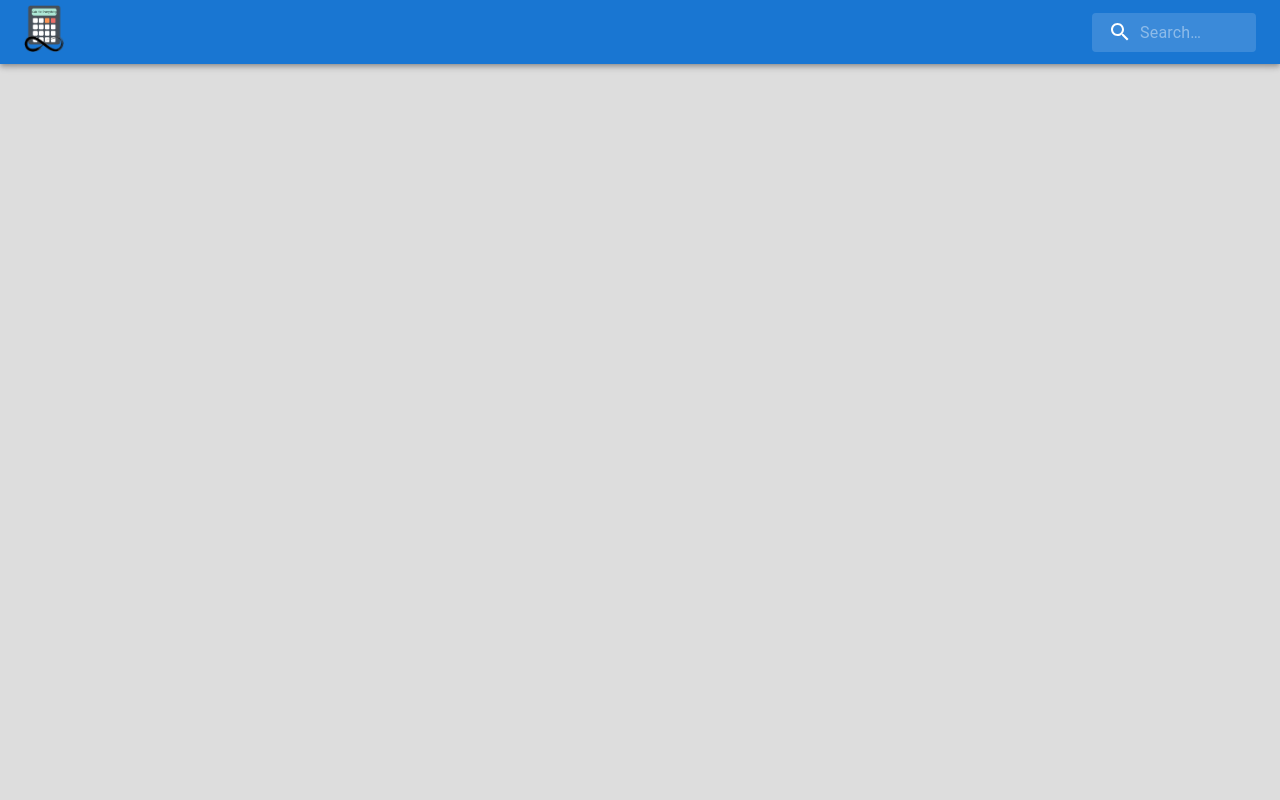
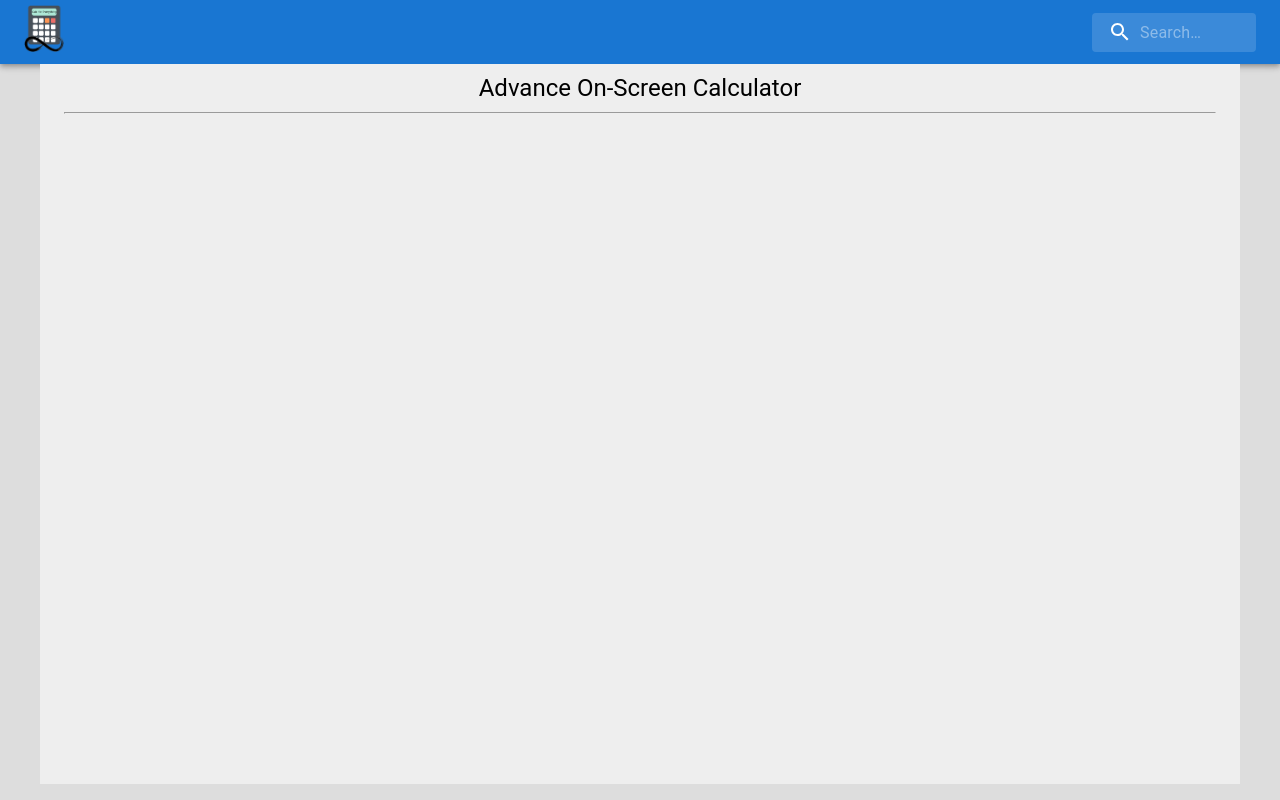
Before and after one commit to SarthakKeshari/calc_for_everything, a React (Create React App) app in the folder calculators/: page /advonscreencalc in a window 1280 px wide. Before the commit this address had no page. Built offline with nearby package versions, Linux system fonts and the light colour scheme.

Commit message:
Added folders for contribution

```diff
--- a/calculators/src/App.js
+++ b/calculators/src/App.js
@@ -70,6 +70,8 @@ import MainPercentileCalc from './mathematical/percentileCalc/MainPercentileCalc
 import MainCoPrimeFinder from './mathematical/coPrimeFinder/MainCoPrimeFinder';
 import MainMolecularWeightCalc from './chemistry/molecularWeightCalc/MainMolecularWeightCalc';
 import MainProfitMarginCalc from './finance/profitMarginCalc/MainProfitMarginCalc';
+import MainSimpleOnScreenCalc from './computer_science/simpleOnScreenCalc/MainSimpleOnScreenCalc';
+import MainAdvOnScreenCalc from './computer_science/advOnScreenCalc/MainAdvOnScreenCalc';
 
 function App() {
   return (
@@ -104,6 +106,8 @@ function App() {
             <Route path="infixtopostandprecalc" element={<MainInfixToPostAndPreCalc />} />
             <Route path="postandpretoinfixcalc" element={<MainPostAndPreToInfixCalc />} />
             <Route path="codetimecomplexitycalc" element={<MainCodeTimeComplexityCalc />} />
+            <Route path="simpleonscreencalc" element={<MainSimpleOnScreenCalc />} />
+            <Route path="advonscreencalc" element={<MainAdvOnScreenCalc />} />
             {/* Mathematical */}
             <Route path="simpleinterest" element={<MainSI />} />
             <Route path="compoundinterest" element={<MainCI />} />
--- a/calculators/src/Home.js
+++ b/calculators/src/Home.js
@@ -33,6 +33,8 @@ export default function Home() {
             <HomeGridItem calcName="Infix To Postfix And Prefix Calculator" path="/infixtopostandprecalc"/>
             <HomeGridItem calcName="Postfix And Prefix To Infix Calculator" path="/postandpretoinfixcalc"/>
             <HomeGridItem calcName="Code Time Complexity Calculator" path="/codetimecomplexitycalc"/>
+            <HomeGridItem calcName="Simple On-Screen Calculator" path="/simpleonscreencalc"/>
+            <HomeGridItem calcName="Advance On-Screen Calculator" path="/advonscreencalc"/>
         </Grid>
         <br/>
         <Typography pt={1} variant='h5'>Mathematical</Typography>
--- /dev/null
+++ b/calculators/src/computer_science/advOnScreenCalc/MainAdvOnScreenCalc.js
@@ -0,0 +1,14 @@
+import React from 'react';
+import { Container, Typography } from '@mui/material';
+
+function MainAdvOnScreenCalc(){
+    return(
+        <Container maxWidth="lg" sx={{ bgcolor: '#eeeeee', minHeight: '90vh', paddingY:"10" }}>
+            <Typography pt={1} variant='h5' sx = {{textAlign: "center"}}>Advance On-Screen Calculator</Typography>
+            <hr/>
+            <br/>
+        </Container>
+    )
+}
+
+export default MainAdvOnScreenCalc;
--- /dev/null
+++ b/calculators/src/computer_science/simpleOnScreenCalc/MainSimpleOnScreenCalc.js
@@ -0,0 +1,14 @@
+import React from 'react';
+import { Container, Typography } from '@mui/material';
+
+function MainSimpleOnScreenCalc(){
+    return(
+        <Container maxWidth="lg" sx={{ bgcolor: '#eeeeee', minHeight: '90vh', paddingY:"10" }}>
+            <Typography pt={1} variant='h5' sx = {{textAlign: "center"}}>Simple On-Screen Calculator</Typography>
+            <hr/>
+            <br/>
+        </Container>
+    )
+}
+
+export default MainSimpleOnScreenCalc;
```
